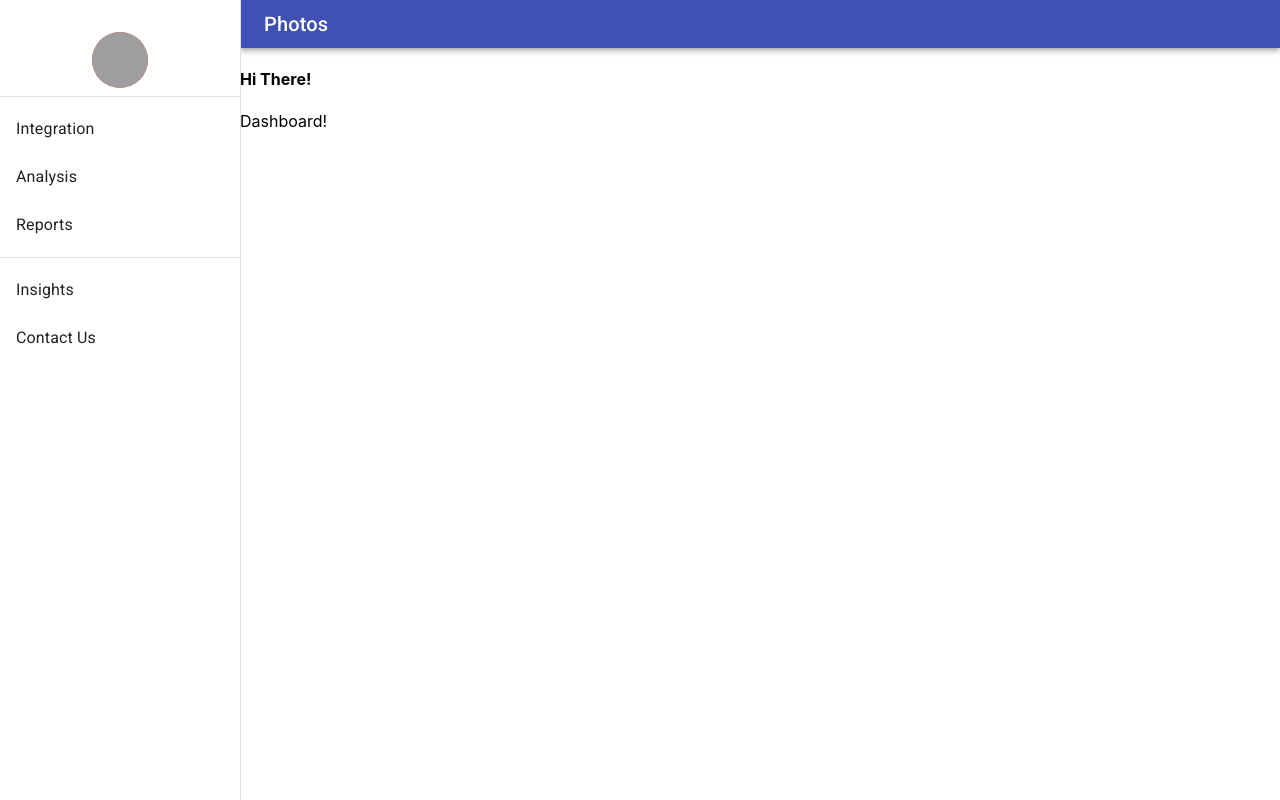
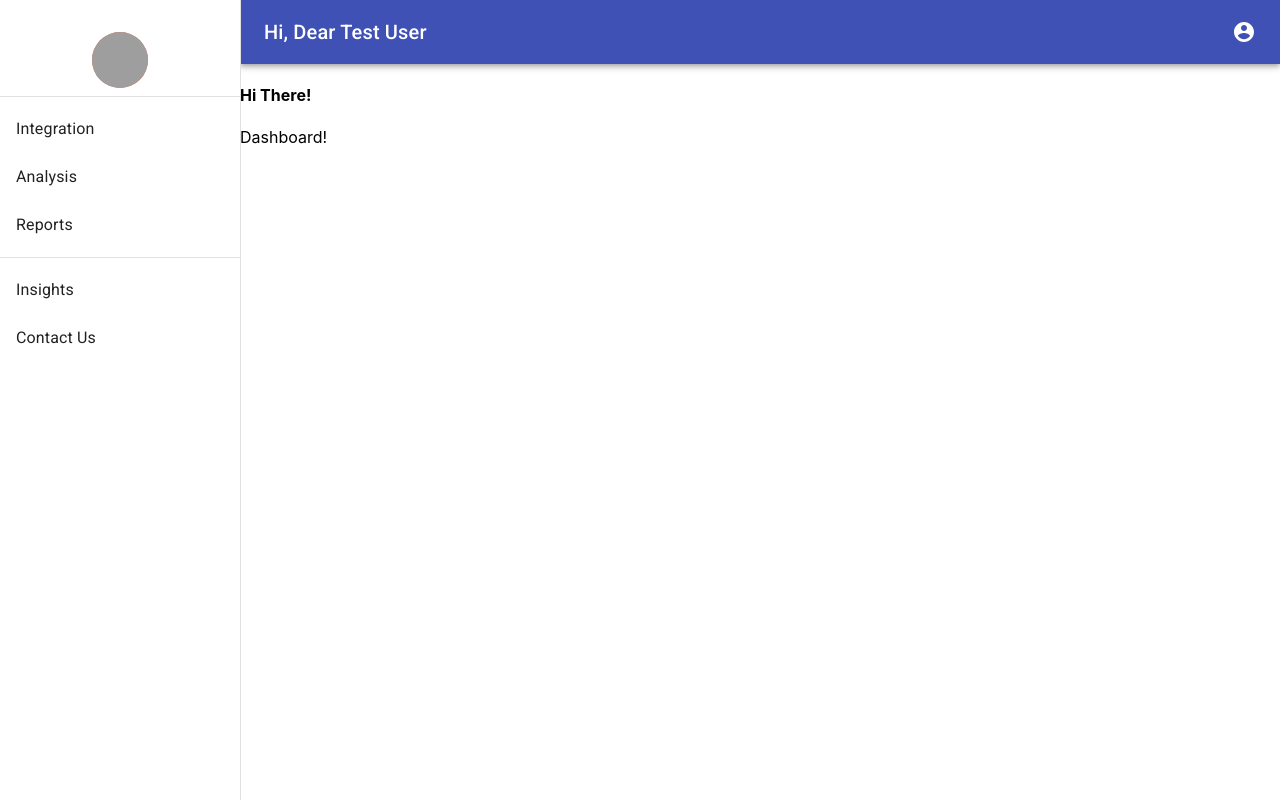
Before and after one commit to tanuj0997/react-test-task, a React (Create React App) app: page / in a window 1280 px wide. Built offline with nearby package versions, Linux system fonts and the light colour scheme; grey boxes are pictures that could not be loaded.

Commit message:
Refactored code for Header

```diff
--- a/package.json
+++ b/package.json
@@ -4,6 +4,7 @@
   "private": true,
   "dependencies": {
     "@material-ui/core": "^4.9.9",
+    "@material-ui/icons": "^4.9.1",
     "@reduxjs/toolkit": "^1.3.4",
     "@testing-library/jest-dom": "^4.2.4",
     "@testing-library/react": "^9.3.2",
--- a/src/app/App.js
+++ b/src/app/App.js
@@ -28,7 +28,7 @@ const App = ({ push }) => {
     <div className={classes.root}>
       <LeftMenu goToPath={goToPath}/>
       <div className={classes.rightContent}>
-        <Header />
+        <Header placeholder="Hi, Dear Test User"/>
         <h4>Hi There!</h4>
         {routes}
       </div>
--- a/src/components/Header/index.js
+++ b/src/components/Header/index.js
@@ -1,32 +1,34 @@
 import React from 'react';
+import PropTypes from 'prop-types';
 import AppBar from '@material-ui/core/AppBar';
 import { makeStyles } from '@material-ui/core/styles';
 import Toolbar from '@material-ui/core/Toolbar';
 import Typography from '@material-ui/core/Typography';
+import AccountCircle from '@material-ui/icons/AccountCircle';
 
-const useStyles = makeStyles((theme) => ({
-  root: {
-    flexGrow: 1,
-  },
-  menuButton: {
-    marginRight: theme.spacing(2),
+const useStyles = makeStyles(() => ({
+  toolbar: {
+    display: 'flex',
+    justifyContent: 'space-between',
   },
 }));
 
-const Header = () => {
+const Header = ({ placeholder }) => {
   const classes = useStyles();
-
   return (
-    <div className={classes.root}>
-      <AppBar position="static">
-        <Toolbar variant="dense">
-          <Typography variant="h6" color="inherit">
-            Photos
-          </Typography>
-        </Toolbar>
-      </AppBar>
-    </div>
+    <AppBar position="static">
+      <Toolbar className={classes.toolbar}>
+        <Typography variant="h6" color="inherit">
+          {placeholder}
+        </Typography>
+        <AccountCircle />
+      </Toolbar>
+    </AppBar>
   );
 }
 
+Header.propTypes = {
+  placeholder: PropTypes.string.isRequired,
+};
+
 export default Header;
```
Also changed, not shown: 1 other file (tests, documents, lock files or other folders).
